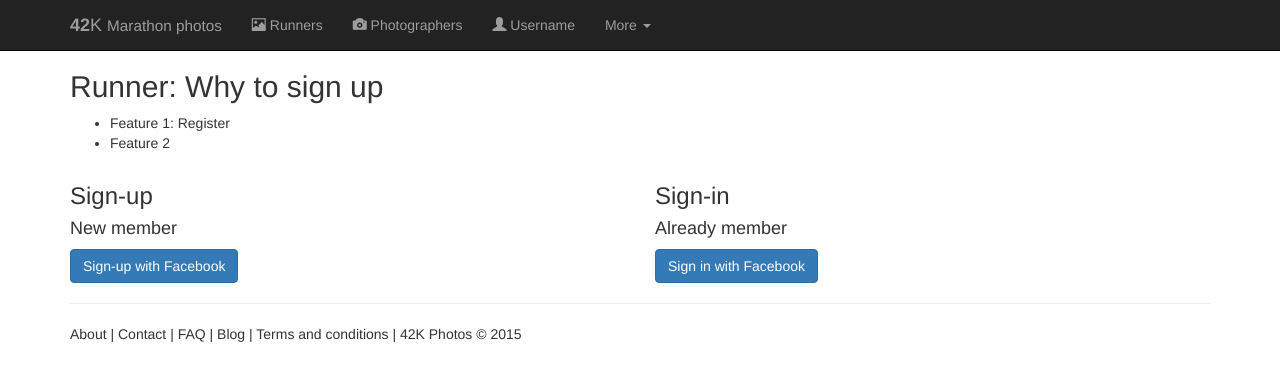
After one commit to sbeignez/42K-main, a Django app: page /runner/login/ in a window 1280 px wide. The commit adds this page. Shown: the top 381 px of the page. Run offline with Django 3.2, Linux system fonts and the light colour scheme; some libraries are stand-ins or nearby versions.

Commit message:
added runner login site

```diff
--- a/app/templates/_layouts/base.html
+++ b/app/templates/_layouts/base.html
@@ -1,36 +1,37 @@
 {% load staticfiles %}
-
 <!doctype html>
-<!--[if lt IE 7]>      <html class="no-js lt-ie9 lt-ie8 lt-ie7"> <![endif]-->
-<!--[if IE 7]>         <html class="no-js lt-ie9 lt-ie8"> <![endif]-->
-<!--[if IE 8]>         <html class="no-js lt-ie9"> <![endif]-->
-<!--[if gt IE 8]><!--> <html class="no-js" lang="en"> <!--<![endif]-->
+<!--[if lt IE 7]>
+<html class="no-js lt-ie9 lt-ie8 lt-ie7">
+   <![endif]-->
+   <!--[if IE 7]>
+   <html class="no-js lt-ie9 lt-ie8">
+      <![endif]-->
+      <!--[if IE 8]>
+      <html class="no-js lt-ie9">
+         <![endif]-->
+         <!--[if gt IE 8]><!-->
+         <html class="no-js" lang="en">
+            <!--<![endif]-->
             <head>
                <meta charset="utf-8">
-
                <!-- Use the .htaccess and remove these lines to avoid edge case issues.
                   More info: h5bp.com/i/378 -->
                <meta http-equiv="X-UA-Compatible" content="IE=edge,chrome=1">
-
                <title>{% block page_title %}{{ _("Your Site") }}{% endblock %}</title>
                <meta name="description" content="{% block meta_description %}{% endblock %}">
                <meta name="author" content="{% block meta_author %}{% endblock %}">
-
                <!-- Mobile viewport optimized: h5bp.com/viewport -->
                <meta name="viewport" content="width=device-width">
 
                {% block meta %}
                {% endblock %}
-
                {# use the CDN to get bootstrap css. can not be inside compress css block #}
                {% block cdn_css %}
                <link rel="stylesheet" href="//cdnjs.cloudflare.com/ajax/libs/twitter-bootstrap/3.3.2/css/bootstrap.min.css">
                {% endblock cdn_css %}
-
                <link rel="stylesheet" href="{% static 'css/app.css' %}">
                {% block css %}{% endblock %}
                <!-- More ideas for your <head> here: h5bp.com/d/head-Tips -->
-
                <!-- All JavaScript at the bottom, except this Modernizr build.
                   Modernizr enables HTML5 elements & feature detects for optimal performance.
                   Create your own custom Modernizr build: www.modernizr.com/download/ -->
@@ -46,11 +47,45 @@
             <header>
                {% block header %}{% endblock %}
             </header>
-
+            <div class="navbar navbar-inverse navbar-fixed-top" role="navigation">
+               <div class="container">
+                  <div class="navbar-header">
+                     <button type="button" class="navbar-toggle" data-toggle="collapse" data-target=".navbar-collapse">
+                     <span class="sr-only">Toggle navigation</span>
+                     <span class="icon-bar"></span>
+                     <span class="icon-bar"></span>
+                     <span class="icon-bar"></span>
+                     </button>
+                     <a class="navbar-brand" href="#"><b>42</b>K <small>Marathon photos</small></a>
+                  </div>
+                  <div class="navbar-collapse collapse">
+                     <ul class="nav navbar-nav">
+                        <li><a href="search.html"><span class="glyphicon glyphicon-picture"></span> Runners</a></li>
+                        <li><a href="upload.html"><span class="glyphicon glyphicon-camera"></span> Photographers</a></li>
+                        <li><a href="#"><span class="glyphicon glyphicon-user"></span> Username</a></li>
+                        <li class="dropdown">
+                           <a href="#" class="dropdown-toggle" data-toggle="dropdown" role="button" aria-expanded="false">More <span class="caret"></span></a>
+                           <ul class="dropdown-menu" role="menu">
+                              <li><a href="order.html"><span class="glyphicon glyphicon-shopping-cart"></span> Order</a></li>
+                              <li class="divider"></li>
+                              <li class="dropdown-header">Users</li>
+                              <li><a href="#"><span class="glyphicon glyphicon-cog"></span> Settings</a> </li>
+                              <li><a href="login.html"><span class="glyphicon glyphicon-user"></span> Log-in / Log-out</a></li>
+                              <li class="divider"></li>
+                              <li class="dropdown-header">Admin</li>
+                              <li><a href="tag-list.html"><span class="glyphicon glyphicon-tags"></span> Tag</a></li>
+                           </ul>
+                        </li>
+                     </ul>
+                     <form class="navbar-form navbar-right">
+                     </form>
+                  </div>
+                  <!--/.navbar-collapse -->
+               </div>
+            </div>
             <div role="main">
                {% block content %}{% endblock %}
             </div>
-
             <footer>
                {% block footer %}
                <div class="container">
@@ -59,23 +94,19 @@
                </div>
                {% endblock footer %}
             </footer>
-
-
             <!-- JavaScript at the bottom for fast page loading -->
-
             <!-- Grab Google CDN's jQuery, with a protocol relative URL; fall back to local if offline -->
             {% block cdn_js %}
             <script src="//ajax.googleapis.com/ajax/libs/jquery/2.1.3/jquery.min.js"></script>
             <script>window.jQuery || document.write('<script src="{{ STATIC_URL }}js/libs/jquery-2.1.3.min.js"><\/script>')</script>
             <script src="//cdnjs.cloudflare.com/ajax/libs/twitter-bootstrap/3.3.2/js/bootstrap.min.js"></script>
             {% endblock cdn_js %}
-
             <!-- scripts concatenated and minified via django-compressor -->
             {% block js %}
             <script src="{% static 'js/main.js' %}"></script>
             {% endblock js %}
+
             <!-- end scripts -->
-
             <!-- Asynchronous Google Analytics snippet. Change UA-XXXXX-X to be your site's ID.
                mathiasbynens.be/notes/async-analytics-snippet -->
             <script>
--- /dev/null
+++ b/app/templates/app/login-runner.html
@@ -0,0 +1,57 @@
+{% extends "_layouts/base.html" %}
+{% load staticfiles %}
+
+{% block css %}
+{{block.super}}
+<style>
+   /* Move down content because we have a fixed navbar that is 50px tall */
+   body {
+   padding-top: 50px;
+   padding-bottom: 20px;
+   }
+</style>
+{% endblock css %}
+
+{% block page_title %}42K.photos - Marathon photos made easy!{% endblock %}
+
+{% block page_class %}home-page{% endblock %}
+
+{% block content %}
+<div class="container">
+   <!-- Example row of columns -->
+      <div class="row">
+        <div class=" col-xs-12">
+          <h2>Runner: Why to sign up</h2>
+          <ul>
+            <li>Feature 1: Register</li>
+            <li>Feature 2</li>
+          </ul>
+        </div>
+      </div>
+
+      <div class='row'>
+        <div class='col-sm-6 col-xs-12'>
+          <h3>Sign-up</h3>
+          <h4>New member</h4>
+            {% load socialaccount %}
+            {% providers_media_js %}
+            <a class="btn btn-primary btn-md" href="{% provider_login_url "facebook" %}">
+              Sign-up with Facebook
+            </a>
+        </div>
+
+        <div class='col-sm-6 col-xs-12'>
+          <h3>Sign-in</h3>
+          <h4>Already member</h4>
+            {% load socialaccount %}
+            {% providers_media_js %}
+            <a class="btn btn-primary btn-md" href="{% provider_login_url "facebook" %}">
+            Sign in with Facebook
+          </a>
+        </div>
+
+
+
+      </div>
+</div>
+{% endblock %}
--- a/app/urls.py
+++ b/app/urls.py
@@ -2,4 +2,5 @@ from django.conf.urls import patterns, url
 
 urlpatterns = patterns('app.views',
     url(r'^$', 'home', name='home'),
+    url(r'^runner/login/$', 'runner_login', name='runner_login'),
 )
--- a/app/views.py
+++ b/app/views.py
@@ -2,3 +2,6 @@ from django.shortcuts import render
 
 def home(request):
     return render(request, 'app/home.html')
+
+def runner_login(request):
+    return render(request, 'app/login-runner.html')
```
Also changed, not shown: app/templates/app/home.html (+3 -41 lines). Lines whose indentation alone changed are shown as unchanged.
